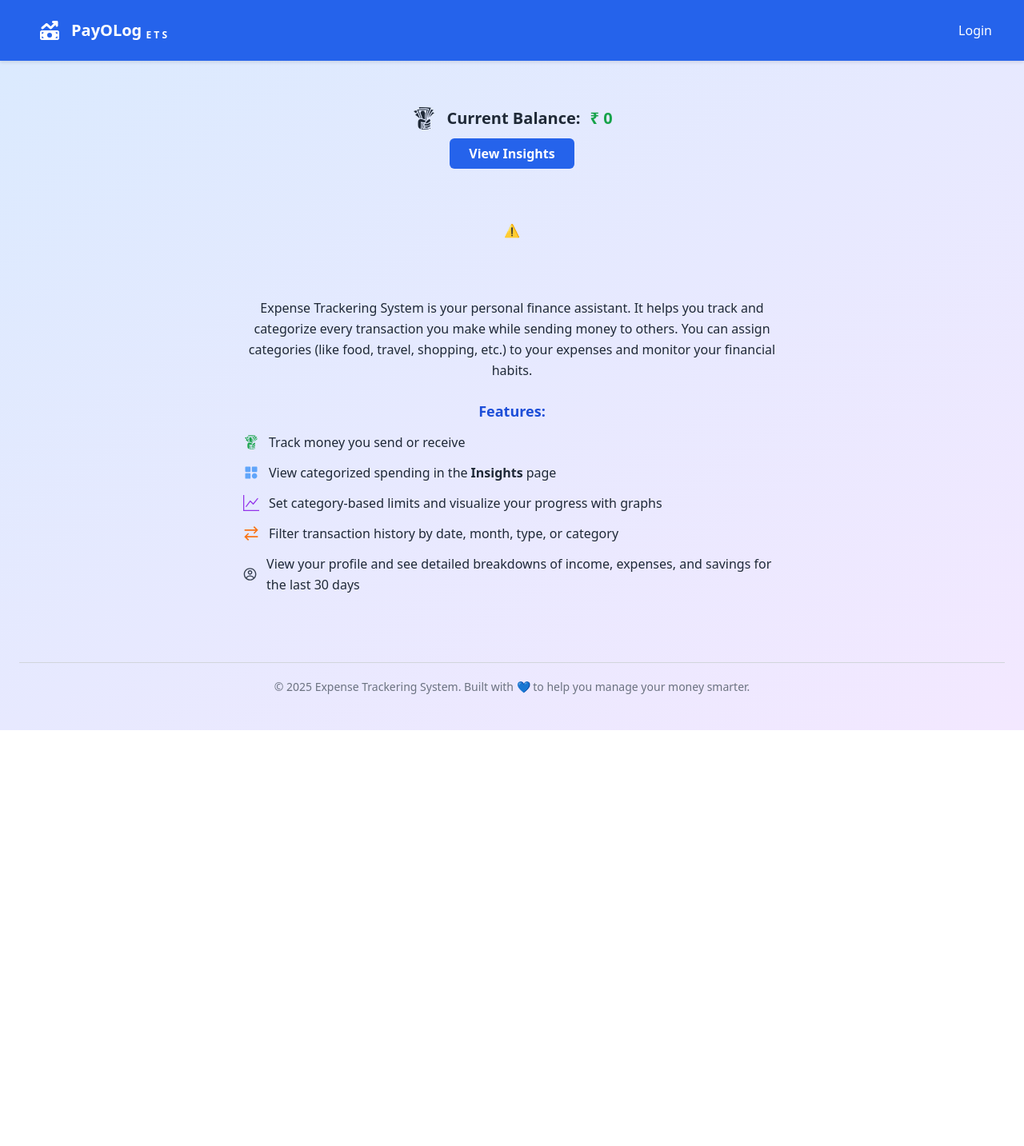
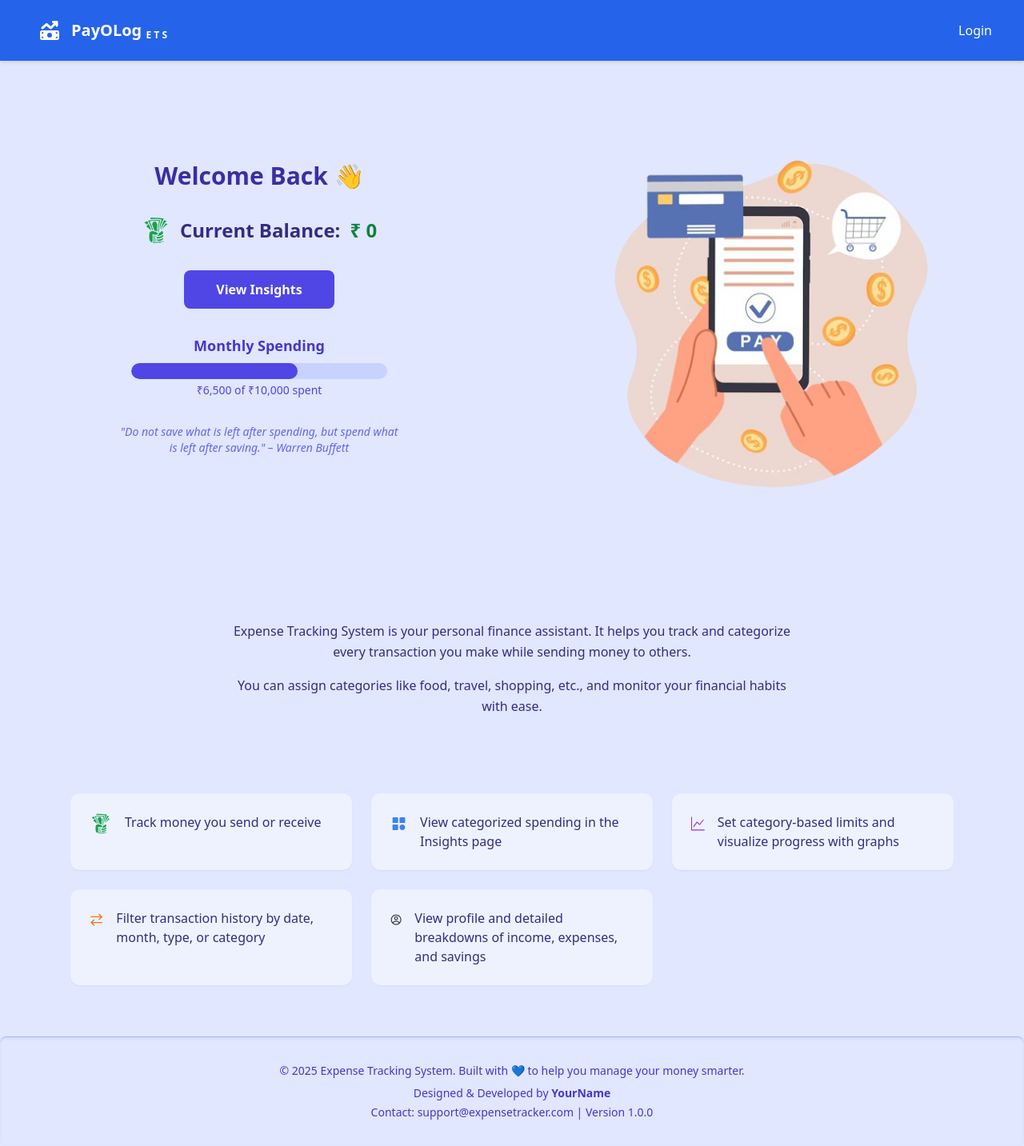
Before and after one commit to abhiramreddyk18/Expense_tracker, a React (Vite) app in the folder payment/: page / in a window 1280 px wide. Shown: the whole page at 80% size. Before the commit the page ends 913 px from the top, so only its background shows below. Built offline with nearby package versions, Linux system fonts and the light colour scheme; no server answers.

Commit message:
added history css

```diff
--- a/payment/src/components/TransactionItem.jsx
+++ b/payment/src/components/TransactionItem.jsx
@@ -1,29 +1,158 @@
-const TransactionItem = ({ txn }) => {
-  const formattedDate = new Date(txn.date).toLocaleString();
+import React, { useEffect, useState } from 'react';
+import axios from 'axios';
+import TransactionItem from '../components/TransactionItem';
+import { CiBank } from "react-icons/ci";
+import { GrTransaction } from "react-icons/gr";
+
+const TransactionHistory = () => {
+  const [balance, setBalance] = useState(0);
+  const [transactions, setTransactions] = useState([]);
+  const [loading, setLoading] = useState(false);
+  const [filters, setFilters] = useState({
+    date: '',
+    year: '',
+    month: '',
+    type: '',
+    category: ''
+  });
+
+  const userId = localStorage.getItem("userId");
+  const backendUrl = 'http://localhost:3000';
+
+  const fetchHistory = async () => {
+    try {
+      setLoading(true);
+      const res = await axios.get(`${backendUrl}/payment/searchtransactions`, {
+        params: {
+          userId,
+          ...filters,
+        }
+      });
+
+      if (res.data) {
+        setBalance(res.data.balance || 0);
+        setTransactions(res.data.transactions || []);
+      }
+    } catch (err) {
+      console.error("Failed to fetch history:", err);
+    } finally {
+      setLoading(false);
+    }
+  };
+
+  useEffect(() => {
+    if (userId) {
+      fetchHistory();
+    }
+  }, [filters, userId]);
+
+  const handleFilterChange = (e) => {
+    const { name, value } = e.target;
+    setFilters((prev) => ({
+      ...prev,
+      [name]: value,
+    }));
+  };
 
   return (
-    <div style={{
-      borderBottom: '1px solid #ddd',
-      padding: '12px 0',
-      display: 'flex',
-      justifyContent: 'space-between',
-      alignItems: 'center'
-    }}>
-      <div>
-        <p><strong>{txn.type === "income" ? "Received from" : "Sent to"}:</strong> {txn.name}</p>
-        <p><strong>Phone:</strong> {txn.phoneNumber}</p>
-        <p><strong>Category:</strong> {txn.category}</p>
-        <p><strong>Date:</strong> {formattedDate}</p>
+    <div className="min-h-screen px-8 py-10 bg-[#eef3f7] font-sans">
+
+      {/* Balance Section */}
+      <div className="mb-10 text-center">
+        <h2 className="flex justify-center items-center text-2xl font-bold text-indigo-700 gap-2 mb-2">
+          <CiBank size={28} /> Bank Balance
+        </h2>
+        <p className="text-4xl text-green-600 font-semibold">₹ {balance.toLocaleString()}</p>
       </div>
-      <div style={{
-        color: txn.type === "income" ? 'green' : 'red',
-        fontWeight: 'bold',
-        fontSize: '16px'
-      }}>
-        {txn.type === "income" ? `+ ₹${txn.amount}` : `- ₹${txn.amount}`}
+
+      {/* Filter Section (No Card) */}
+      <div className="grid grid-cols-1 sm:grid-cols-2 md:grid-cols-3 lg:grid-cols-5 gap-6 mb-10 border p-4 bg-white">
+        <label className="flex flex-col text-sm text-gray-800">
+          Date
+          <input
+            type="date"
+            name="date"
+            onChange={handleFilterChange}
+            className="border border-gray-300 p-2 mt-1 text-sm"
+            value={filters.date}
+          />
+        </label>
+        <label className="flex flex-col text-sm text-gray-800">
+          Year
+          <input
+            type="number"
+            name="year"
+            placeholder="e.g., 2025"
+            onChange={handleFilterChange}
+            className="border border-gray-300 p-2 mt-1 text-sm"
+            value={filters.year}
+          />
+        </label>
+        <label className="flex flex-col text-sm text-gray-800">
+          Month
+          <input
+            type="number"
+            name="month"
+            placeholder="1-12"
+            onChange={handleFilterChange}
+            className="border border-gray-300 p-2 mt-1 text-sm"
+            value={filters.month}
+          />
+        </label>
+        <label className="flex flex-col text-sm text-gray-800">
+          Type
+          <select
+            name="type"
+            onChange={handleFilterChange}
+            className="border border-gray-300 p-2 mt-1 text-sm"
+            value={filters.type}
+          >
+            <option value="">All Types</option>
+            <option value="income">Income</option>
+            <option value="expense">Expense</option>
+          </select>
+        </label>
+        <label className="flex flex-col text-sm text-gray-800">
+          Category
+          <select
+            name="category"
+            onChange={handleFilterChange}
+            className="border border-gray-300 p-2 mt-1 text-sm"
+            value={filters.category}
+          >
+            <option value="">All Categories</option>
+            <option value="Food">Food</option>
+            <option value="Bills">Bills</option>
+            <option value="Entertainment">Entertainment</option>
+            <option value="Shopping">Shopping</option>
+            <option value="Travel">Travel</option>
+            <option value="Education">Education</option>
+            <option value="Health">Health</option>
+            <option value="Salary">Salary</option>
+            <option value="Other">Other</option>
+          </select>
+        </label>
       </div>
+
+      {/* Transaction Header */}
+      <h3 className="flex items-center text-xl font-bold mb-4 gap-2 text-gray-800">
+        <GrTransaction /> Transaction History
+      </h3>
+
+      {/* Transactions */}
+      {loading ? (
+        <p className="text-sm text-gray-600">Loading transactions...</p>
+      ) : transactions.length === 0 ? (
+        <p className="text-sm text-gray-600">No transactions found for selected filters.</p>
+      ) : (
+        <div className="grid grid-cols-1 md:grid-cols-2 gap-4">
+          {transactions.map(txn => (
+            <TransactionItem key={txn._id} txn={txn} />
+          ))}
+        </div>
+      )}
     </div>
   );
 };
 
-export default TransactionItem;
+export default TransactionHistory;
--- a/payment/src/pages/Home.jsx
+++ b/payment/src/pages/Home.jsx
@@ -2,7 +2,6 @@ import React, { useEffect, useState } from 'react';
 import { Link } from 'react-router-dom';
 import axios from 'axios';
 import { GiTakeMyMoney } from "react-icons/gi";
-import { Player } from '@lottiefiles/react-lottie-player';
 import { BsGraphUp } from "react-icons/bs";
 import { BiSolidCategory } from "react-icons/bi";
 import { GrTransaction } from "react-icons/gr";
@@ -29,66 +28,98 @@ const Home = () => {
   }, []);
 
   return (
-    <div className="min-h-screen bg-gradient-to-br from-blue-100 to-purple-100 p-6 font-sans">
-      {/* Balance Section */}
-      <section className="text-center p-8 rounded-xl mb-10">
-        <div className="flex justify-center items-center gap-3 text-xl font-semibold text-gray-800 mb-4">
-          <GiTakeMyMoney size={32} />
+    <div className="min-h-screen  bg-indigo-100   from-blue-50 via-indigo-50 to-purple-50 font-sans">
+      {/* Hero Section */}
+      <section className="flex flex-col lg:flex-row py-5 rounded-lg overflow-hidden mb-8 max-w-7xl mx-auto">
+        {/* Left Side: Balance & Button */}
+        <div className="flex-1 bg-indigo-100 p-12 flex flex-col justify-center items-center text-center space-y-8 rounded-l-lg">
+          <h2 className="text-3xl font-extrabold text-indigo-800">Welcome Back 👋</h2>
+
+          <div className="flex items-center gap-3 text-2xl font-semibold text-indigo-900">
+            <GiTakeMyMoney size={36} className="text-green-600" />
             Current Balance:
-          <span className="text-green-600 font-bold">₹ {balance.toLocaleString()}</span>
+            <span className="text-green-700 font-bold">₹ {balance.toLocaleString()}</span>
           </div>
+
           <Link
             to="/insights"
-          className="bg-blue-600 text-white font-semibold py-2 px-6 rounded-md hover:bg-blue-700 transition-colors"
+            className="bg-indigo-600 text-white font-semibold py-3 px-10 rounded-lg  hover:bg-indigo-700 transition"
           >
             View Insights
           </Link>
-      </section>
 
-      {/* Animation */}
-      <section className="flex justify-center mb-10">
-        <Player
-          autoplay
-          loop
-          src="https://assets10.lottiefiles.com/packages/lf20_fcfjwiyb.json"
-          style={{ height: '288px', width: '288px' }}
+          <div className="w-full max-w-xs">
+            <h4 className="text-lg font-semibold text-indigo-700 mb-2">Monthly Spending</h4>
+            <div className="w-full bg-indigo-200 rounded-full h-5 overflow-hidden">
+              <div className="bg-indigo-600 h-full rounded-full transition-width duration-500 ease-in-out" style={{ width: '65%' }}></div>
+            </div>
+            <p className="text-sm mt-1 text-indigo-600 font-medium">₹6,500 of ₹10,000 spent</p>
+          </div>
+
+          <div className="italic text-sm text-indigo-500 max-w-sm px-4">
+            "Do not save what is left after spending, but spend what is left after saving." – Warren Buffett
+          </div>
+        </div>
+
+        {/* Right Side: Image */}
+        <div className="flex-1 p-10 flex items-center  justify-center  rounded-r-lg ">
+          <img
+            src="/images/paymentimg.png"
+            alt="Payment Illustration"
+            className="w-full max-h-[500px] object-contain rounded-lg"
           />
+        </div>
       </section>
 
       {/* About Section */}
-      <section className="text-center p-8 rounded-xl text-gray-800 mb-10">
-        <p className="text-base font-medium leading-relaxed max-w-2xl mx-auto mb-6">
-          Expense Trackering System is your personal finance assistant. It helps you track and categorize every transaction you make while sending money to others. You can assign categories (like food, travel, shopping, etc.) to your expenses and monitor your financial habits.
+      <section className="text-center  rounded-lg px-8 py-12 text-indigo-900 max-w-3xl mx-auto  mb-12">
+        <p className="text-base font-medium leading-relaxed mb-4">
+          Expense Tracking System is your personal finance assistant. It helps you track and categorize every transaction you make while sending money to others.
         </p>
+        <p className="text-base font-medium leading-relaxed">
+          You can assign categories like food, travel, shopping, etc., and monitor your financial habits with ease.
+        </p>
+      </section>
 
-        <h3 className="text-lg font-semibold mb-3 text-blue-700">Features:</h3>
-        <ul className="list-none text-left max-w-2xl mx-auto pl-0 leading-relaxed">
-          <li className="flex items-center mb-3">
-            <GiTakeMyMoney className="mr-3 text-green-600" size={20} />
-            Track money you send or receive
-          </li>
-          <li className="flex items-center mb-3">
-            <BiSolidCategory className="mr-3 text-blue-400" size={20} />
-            View categorized spending in the <strong className="mx-1">Insights</strong> page
-          </li>
-          <li className="flex items-center mb-3">
-            <BsGraphUp className="mr-3 text-purple-600" size={20} />
-            Set category-based limits and visualize your progress with graphs
-          </li>
-          <li className="flex items-center mb-3">
-            <GrTransaction className="mr-3 text-orange-500" size={20} />
-            Filter transaction history by date, month, type, or category
-          </li>
-          <li className="flex items-center mb-3">
-            <CgProfile className="mr-3 text-gray-700" size={20} />
-            View your profile and see detailed breakdowns of income, expenses, and savings for the last 30 days
-          </li>
-        </ul>
+      {/* Features Section in Cards */}
+      <section className="grid grid-cols-1  rounded-lg sm:grid-cols-2 lg:grid-cols-3 gap-6 max-w-6xl mx-auto px-6 mb-16 ">
+        {[
+          {
+            icon: <GiTakeMyMoney className="text-green-600" size={28} />,
+            text: "Track money you send or receive",
+          },
+          {
+            icon: <BiSolidCategory className="text-blue-500" size={28} />,
+            text: "View categorized spending in the Insights page",
+          },
+          {
+            icon: <BsGraphUp className="text-purple-600" size={28} />,
+            text: "Set category-based limits and visualize progress with graphs",
+          },
+          {
+            icon: <GrTransaction className="text-orange-500" size={28} />,
+            text: "Filter transaction history by date, month, type, or category",
+          },
+          {
+            icon: <CgProfile className="text-gray-700" size={28} />,
+            text: "View profile and detailed breakdowns of income, expenses, and savings",
+          },
+        ].map((feature, index) => (
+          <div
+            key={index}
+            className="bg-indigo-50 rounded-xl shadow-sm p-6 flex items-start gap-4 hover:shadow-lg transition-shadow"
+          >
+            {feature.icon}
+            <p className="text-indigo-900 font-medium">{feature.text}</p>
+          </div>
+        ))}
       </section>
 
       {/* Footer */}
-      <footer className="text-center py-5 mt-10 border-t border-gray-300 text-gray-500 text-sm">
-        © {new Date().getFullYear()} Expense Trackering System. Built with 💙 to help you manage your money smarter.
+      <footer className="text-center py-8 mt-8 border-t border-indigo-300 text-indigo-700 text-sm bg-indigo-100 max-w-7xl mx-auto rounded-lg shadow-inner">
+        <p>© {new Date().getFullYear()} Expense Tracking System. Built with 💙 to help you manage your money smarter.</p>
+        <p className="mt-2">Designed & Developed by <span className="font-semibold text-indigo-700">YourName</span></p>
+        <p className="mt-1">Contact: support@expensetracker.com | Version 1.0.0</p>
       </footer>
     </div>
   );
```
Also changed, not shown: payment/src/pages/TransactionHistory.jsx (+39 -22 lines), payment/public/images/image.png (added), payment/public/images/paymentimg.png (added). Lines whose indentation alone changed are shown as unchanged.
